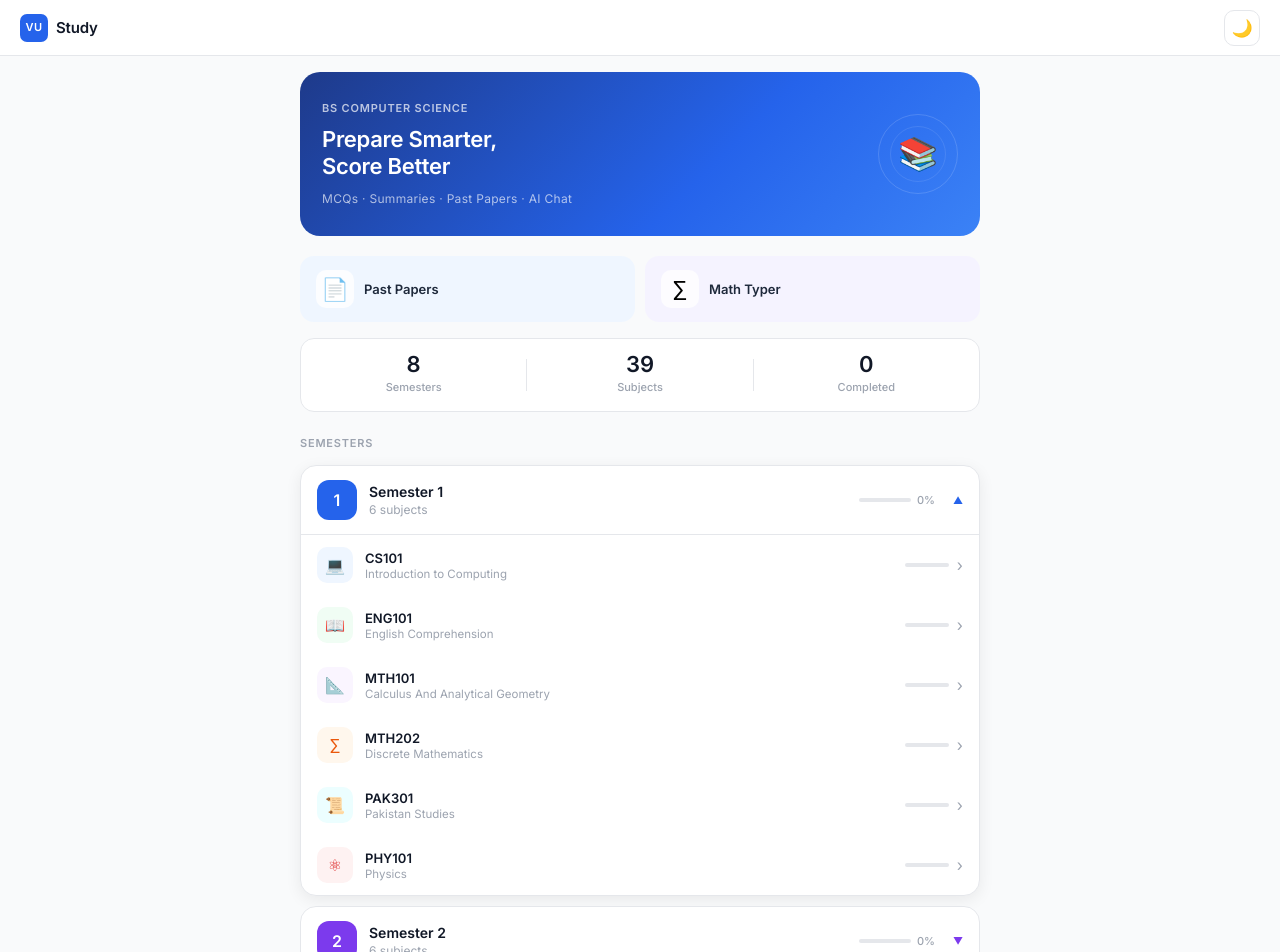
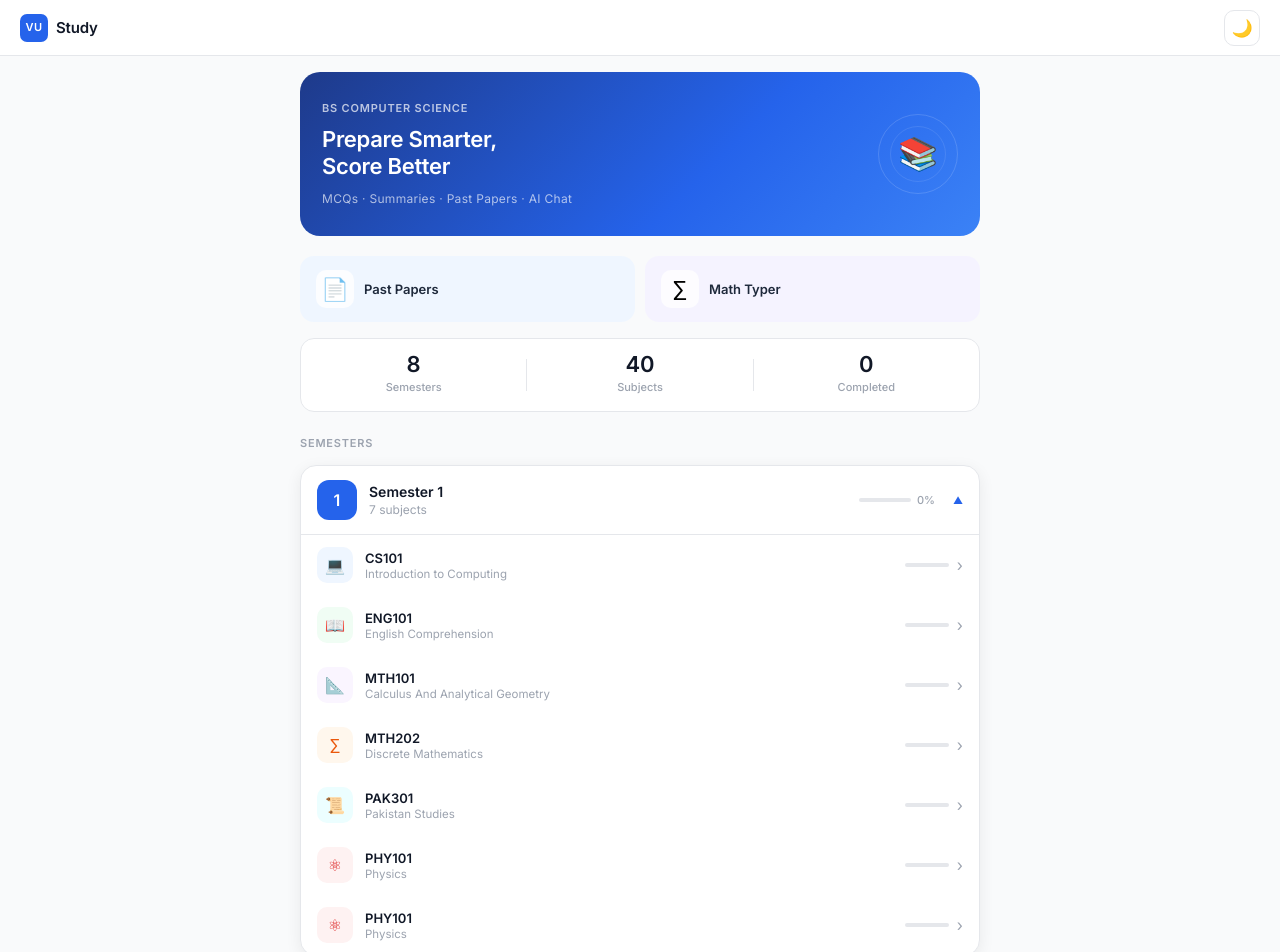
Before and after one commit to ManahilQamar/vu-study-app, a React (Create React App) app: page / in a window 1280 px wide. Shown: the top 952 px of the page. Built offline with nearby package versions, Linux system fonts and the light colour scheme.

Commit message:
add phy101

```diff
--- a/src/data/subjects.js
+++ b/src/data/subjects.js
@@ -3,12 +3,14 @@ const semesters = [
   {
     sem: 1,
     subjects: [
-      { id: 'CS101',  name: 'CS101',  fullName: 'Introduction to Computing',        icon: '💻', color: '#2563eb', bg: '#eff6ff', total: 45 },
+      { id: 'CS101',  name: 'CS101',  fullName: 'Introduction to Computing',        icon: '💻', color: '#2563eb', bg: '#eff6ff', total: 108 },
       { id: 'ENG101', name: 'ENG101', fullName: 'English Comprehension',             icon: '📖', color: '#16a34a', bg: '#f0fdf4', total: 45 },
       { id: 'MTH101', name: 'MTH101', fullName: 'Calculus And Analytical Geometry',  icon: '📐', color: '#9333ea', bg: '#faf5ff', total: 45 },
       { id: 'MTH202', name: 'MTH202', fullName: 'Discrete Mathematics',              icon: '∑',  color: '#ea580c', bg: '#fff7ed', total: 45 },
       { id: 'PAK301', name: 'PAK301', fullName: 'Pakistan Studies',                  icon: '📜', color: '#0891b2', bg: '#ecfeff', total: 45 },
       { id: 'PHY101', name: 'PHY101', fullName: 'Physics',                           icon: '⚛',  color: '#dc2626', bg: '#fef2f2', total: 45 },
+      { id: 'PHY101', name: 'PHY101', fullName: 'Physics',                           icon: '⚛',  color: '#dc2626', bg: '#fef2f2', total: 45 },
+
     ],
   },
   {
```
Also changed, not shown: src/data/mcqs.js.
